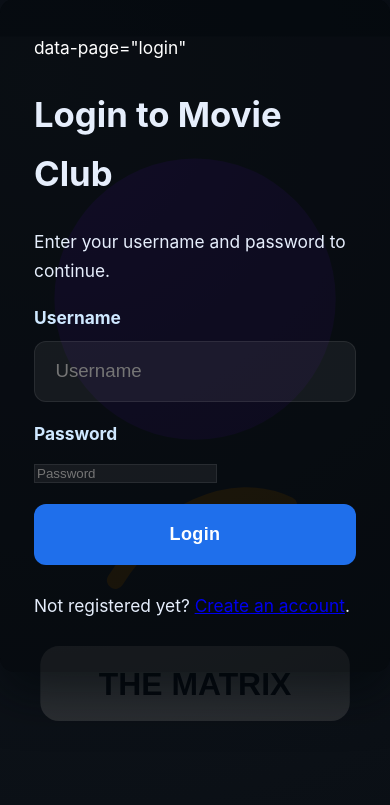
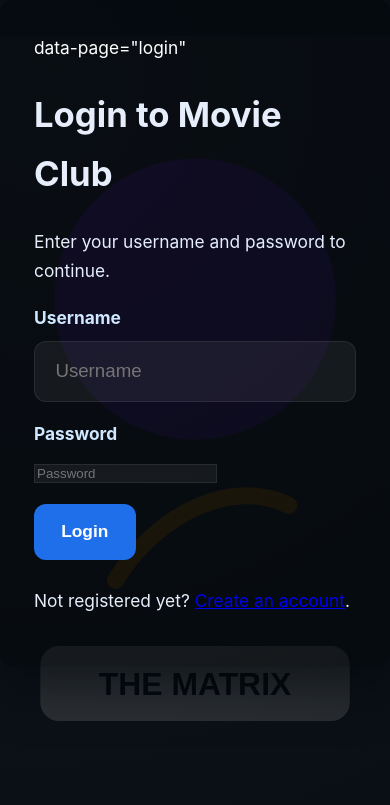
Before and after one commit to mohith-reddy01/movie-suggestions, a Flask app: page /login in a window 390 px wide. Shown: the part 52-857 px from the top of the page. Run offline with Flask 2, Linux system fonts and the light colour scheme.

Commit message:
Revert "Enlarge login submit button: add .button--large and styles"
This reverts commit cf961a3ae2dd16d29a9419a943436187f601a60b.

```diff
--- a/static/style.css
+++ b/static/style.css
@@ -72,24 +72,6 @@
     background: transparent;
     border: 1px solid rgba(255,255,255,0.12);
     color: #eaf6ff;
-}
-
-/* Larger login submit button */
-.button--large {
-    padding: 1.1rem 1.8rem;
-    font-size: 1.05rem;
-    border-radius: 14px;
-    font-weight: 800;
-    letter-spacing: 0.02em;
-}
-
-/* Make the login submit button more prominent on small screens */
-@media (max-width: 640px) {
-    body[data-page="login"] .button--large {
-        width: 100%;
-        padding: 1.2rem 1rem;
-        font-size: 1.06rem;
-    }
 }
 
 body[data-page="index"] header.header {
--- a/templates/login.html
+++ b/templates/login.html
@@ -13,7 +13,7 @@
             <label for="password">Password</label>
             <input id="password" name="password" type="password" placeholder="Password" required />
         </div>
-        <button type="submit" class="button button--large">Login</button>
+        <button type="submit">Login</button>
     </form>
     <p>Not registered yet? <a href="{{ url_for('register') }}">Create an account</a>.</p>
 {% endblock %}
```
